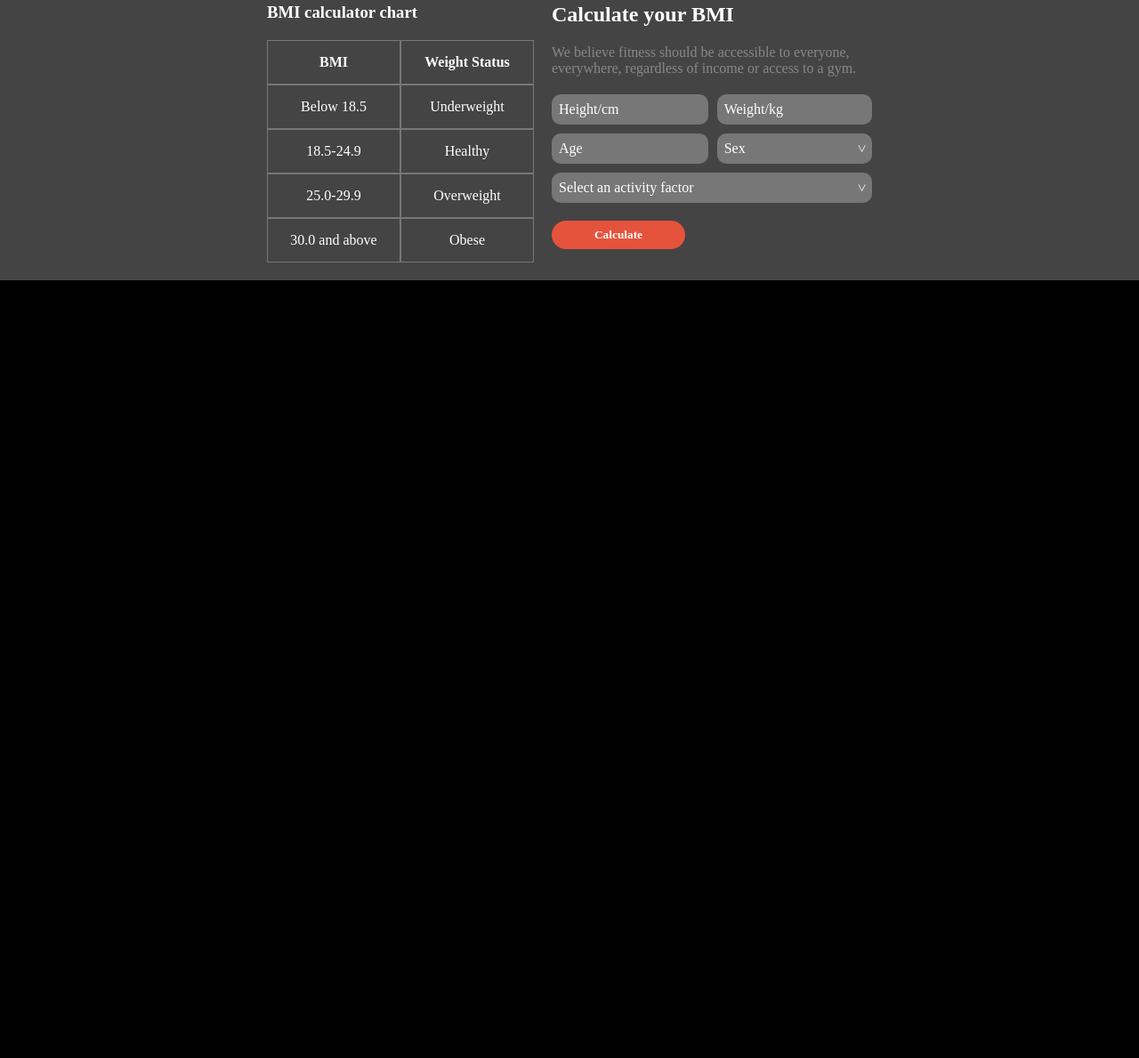
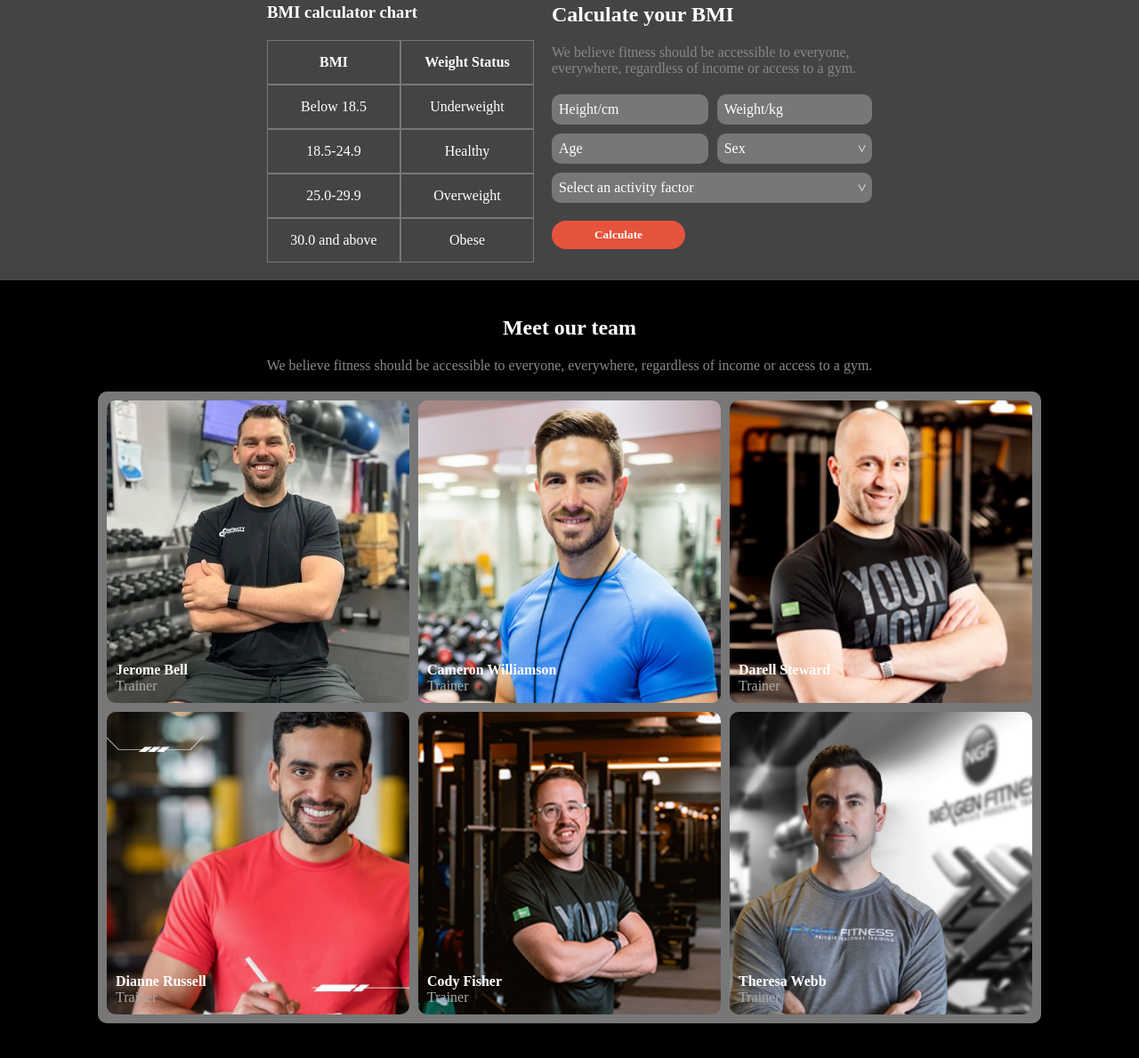
Before and after one commit to AlchemistReturns/assignment_2_programming_hero, a plain HTML site: page index.html in a window 1280 px wide. Shown: the part 1517-2706 px from the top of the page at 89% size. Before the commit the page ends 1832 px from the top, so only its background shows below. Drawn offline with Linux system fonts and the light colour scheme.

Commit message:
completed the team section

```diff
--- a/index.html
+++ b/index.html
@@ -128,7 +128,34 @@
     </section>
 
     <section id="team">
-
+        <h2>Meet our team</h2>
+        <p>We believe fitness should be accessible to everyone, everywhere, regardless of income or access to a gym.</p>
+        <div id="team-members">
+            <div class="team-member" style="background-image: url('./images/trainer1.png');">
+                <h4>Jerome Bell</h4>
+                <p>Trainer</p>
+            </div>
+            <div class="team-member" style="background-image: url('./images/trainer2.png');">
+                <h4>Cameron Williamson</h4>
+                <p>Trainer</p>
+            </div>
+            <div class="team-member" style="background-image: url('./images/trainer3.png');">
+                <h4>Darell Steward</h4>
+                <p>Trainer</p>
+            </div>
+            <div class="team-member" style="background-image: url('./images/trainer4.png');">
+                <h4>Dianne Russell</h4>
+                <p>Trainer</p>
+            </div>
+            <div class="team-member" style="background-image: url('./images/trainer5.png');">
+                <h4>Cody Fisher</h4>
+                <p>Trainer</p>
+            </div>
+            <div class="team-member" style="background-image: url('./images/trainer6.png');">
+                <h4>Theresa Webb</h4>
+                <p>Trainer</p>
+            </div>
+        </div>
     </section>
 </body>
 </html>
--- a/styles.css
+++ b/styles.css
@@ -277,6 +277,53 @@ body {
     padding: 8px;
 }
 
+#team {
+    display: flex;
+    flex-direction: column;
+    gap: 20px;
+    color: white;
+    align-items: center;
+    margin-top: 40px;
+    margin-bottom: 40px;
+}
+
+#team > h4, #team > p {
+    text-align: center;
+}
+
+#team > p {
+    color: #888;
+}
+
+#team-members {
+    display: grid;
+    grid-template-rows: auto auto;
+    grid-template-columns: auto auto auto;
+    background-color: #777;
+    border-radius: 10px;
+    padding: 10px;
+    gap: 10px 10px;
+}
+
+.team-member {
+    background-size: cover;
+    background-position: center;
+    width: 320px;
+    height: 320px;
+    border-radius: 10px;
+    padding: 10px;
+    display: flex;
+    justify-content: flex-end;
+    flex-direction: column;
+}
+
+.team-member > p {
+    color: #aaa;
+}
+
+
+
+
 
 .active {
     background-color: #e6533c;
@@ -307,6 +354,9 @@ body {
     #hero, #habits, #bmi-calculator, #bmi {
         padding: 0 10px;
     }
+    #bmi-calculator {
+        padding: 20px 10px;
+    }
     #header {
         flex-direction: column;
     }
@@ -324,4 +374,8 @@ body {
     #bmi-calculator {
         flex-direction: column;
     }
+    #team-members {
+        grid-template-rows: repeat(6, auto);
+        grid-template-columns: auto;
+    }
 }
```
